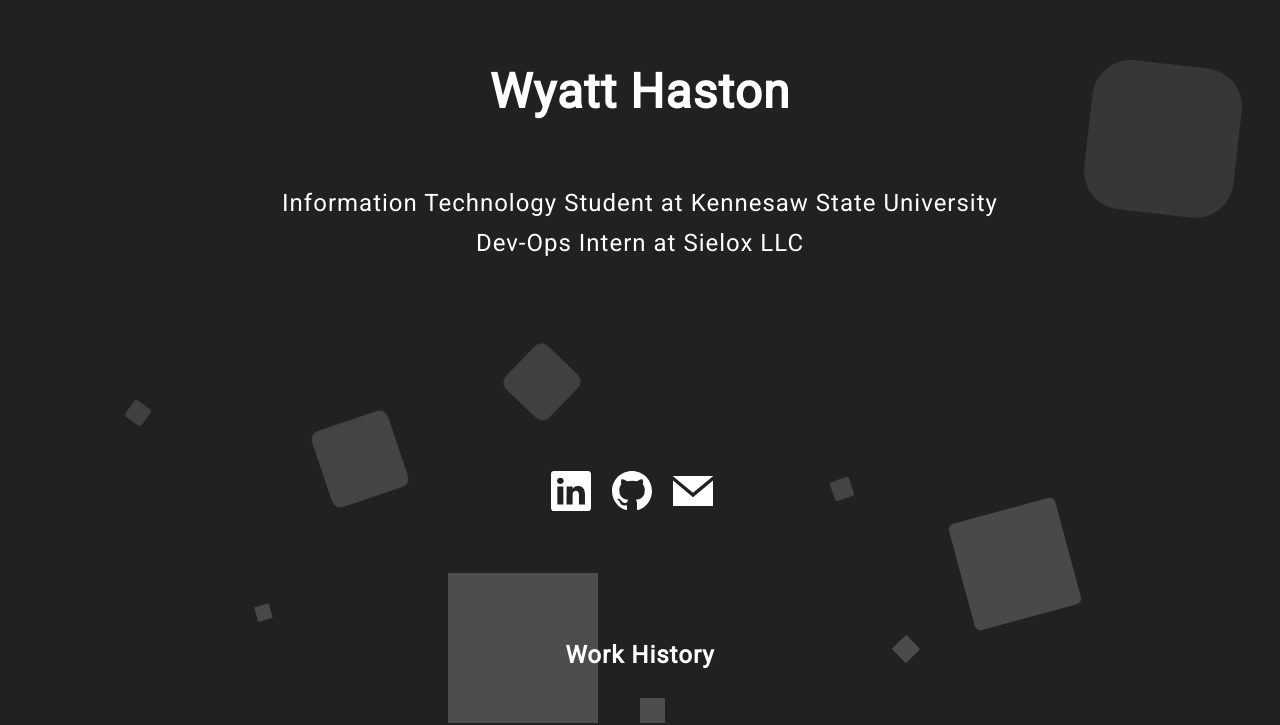
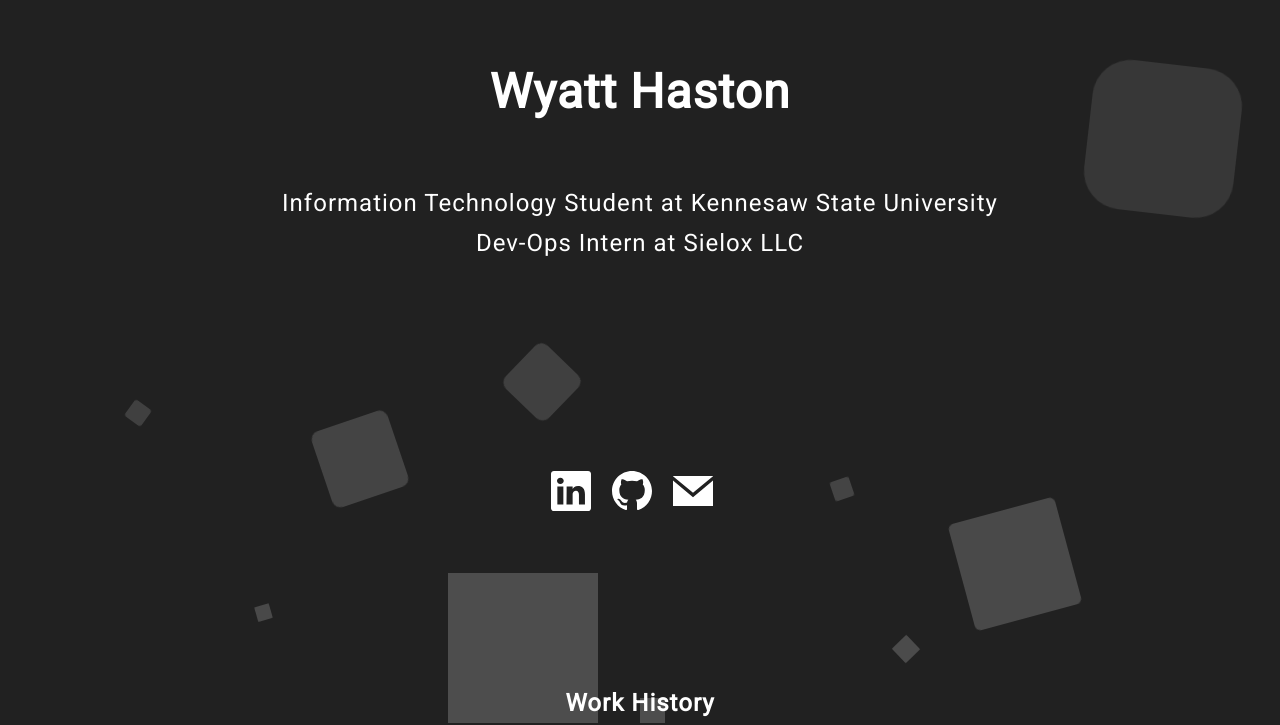
Before and after one commit to awhaston/awhaston.dev, a SvelteKit app: page / in a window 1280 px wide. Shown: the part 227-952 px from the top of the page. Built offline with nearby package versions, Linux system fonts and the light colour scheme.

Commit message:
Fixed Bug

```diff
--- a/src/routes/+page.svelte
+++ b/src/routes/+page.svelte
@@ -10,7 +10,7 @@
 	const iconSize = '40';
 	let y;
 	let w;
-	let smallScreenSize = 900;
+
 </script>
 
 <svelte:window bind:scrollY={y} />
@@ -24,15 +24,15 @@
 		</span>
 	</section>
 
-	<div id="work" class={w > {smallScreenSize} ? 'work-div' : 'work-small'}>
+	<div id="work" class={w > 900 ? 'work-div' : 'work-small'}>
 		<h2 class="wh">Work History</h2>
-		<section class={w > {smallScreenSize} ? 'work' : 'work-small'}>
+		<section class={w > 900 ? 'work' : 'work-small'}>
 			<IntersectingObserver let:intersecting once="true" top={0}>
 				{#if intersecting}
 					<Sielox />
 				{/if}
 			</IntersectingObserver>
-			{#if w > {smallScreenSize}}
+			{#if w > 900}
 				<div />
 				<div />
 			{/if}
```
